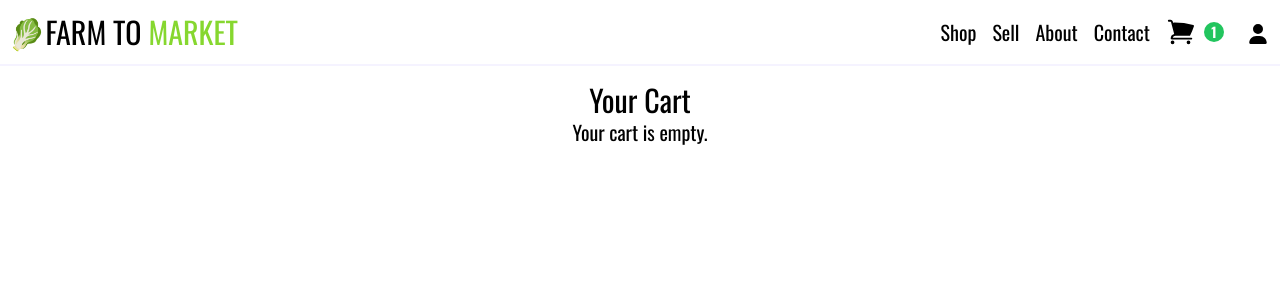
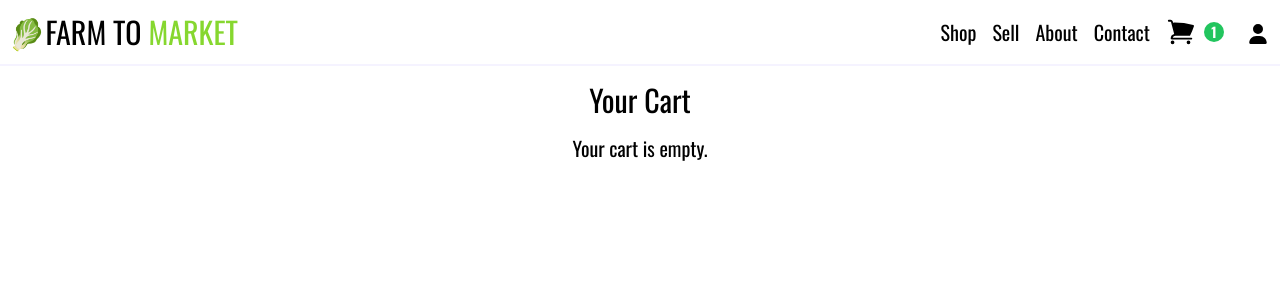
Before and after one commit to LasaX1999/app_farm, a Next.js app: page /cart in a window 1280 px wide. Shown: the top 300 px of the page. Built offline with nearby package versions, Linux system fonts and the light colour scheme.

Commit message:
make responsive

```diff
--- a/app/cart/page.tsx
+++ b/app/cart/page.tsx
@@ -11,12 +11,14 @@ export default function Cart() {
     <div>
       <Header />
       <h1 className='text-3xl text-center pt-4'>Your Cart</h1>
-      <div className='flex flex-wrap items-center justify-center'>
+      <div className='flex flex-wrap items-center justify-center p-4'>
         {cart.length === 0 ? (
           <p className='text-xl'>Your cart is empty.</p>
         ) : (
           cart.map((product) => (
-            <div key={product._id} className='m-5 border border-gray-300 p-4 rounded-lg max-w-xs'>
+            <div
+              key={product._id}
+              className='m-5 border border-gray-300 p-4 rounded-lg w-full max-w-xs sm:max-w-sm md:max-w-md lg:max-w-lg'>
               {product.imageUrl && (
                 <div className='relative w-full h-48'>
                   <Image
@@ -33,7 +35,7 @@ export default function Cart() {
                 <p className='text-lg font-medium'>{product.price}</p>
                 <p className='text-sm text-gray-600'>{product.description}</p>
                 <button
-                  className='mt-2 bg-red-500 text-white py-1 px-3 rounded flex items-center'
+                  className='mt-2 bg-red-500 text-white py-1 px-3 rounded flex items-center hover:bg-red-700 transition-colors duration-300'
                   onClick={() => removeFromCart(product._id)}
                 >
                   <MdDelete className='mr-1' /> Delete
```
